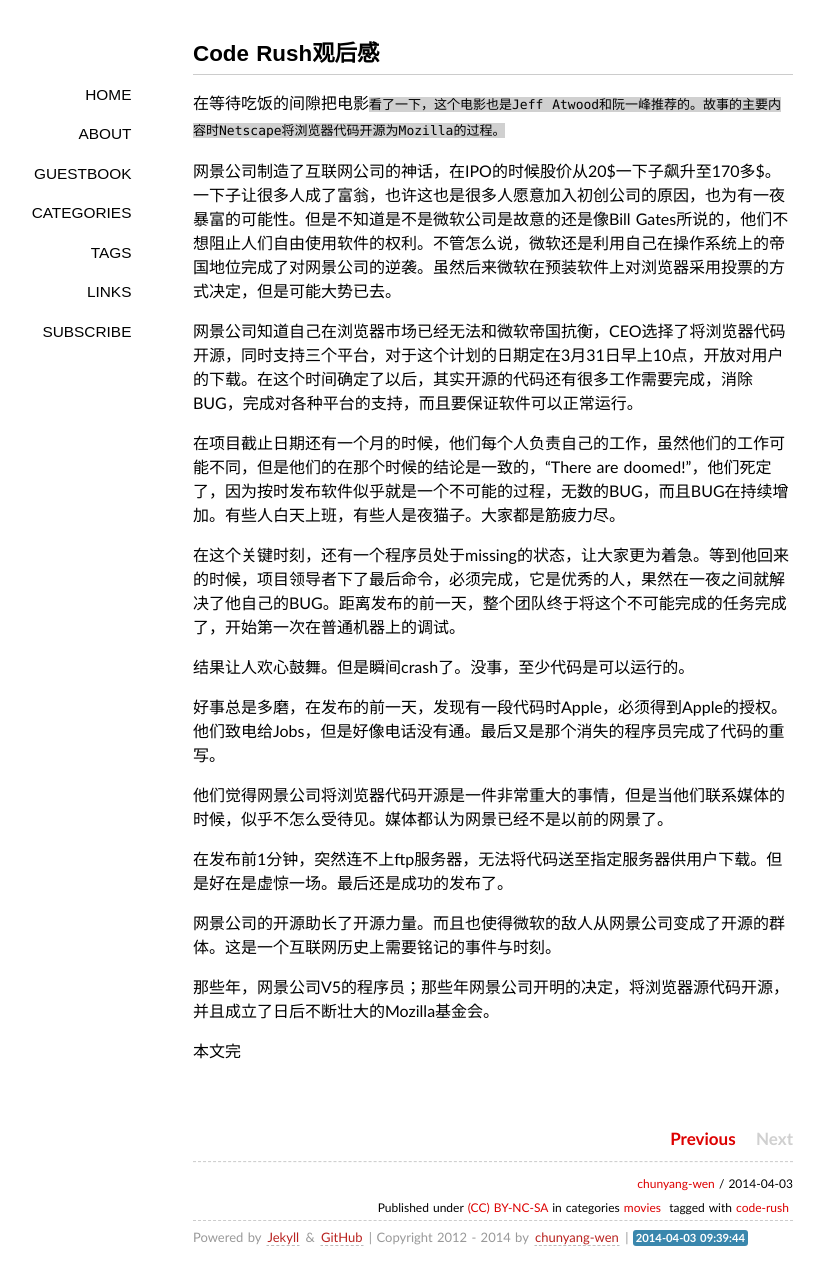
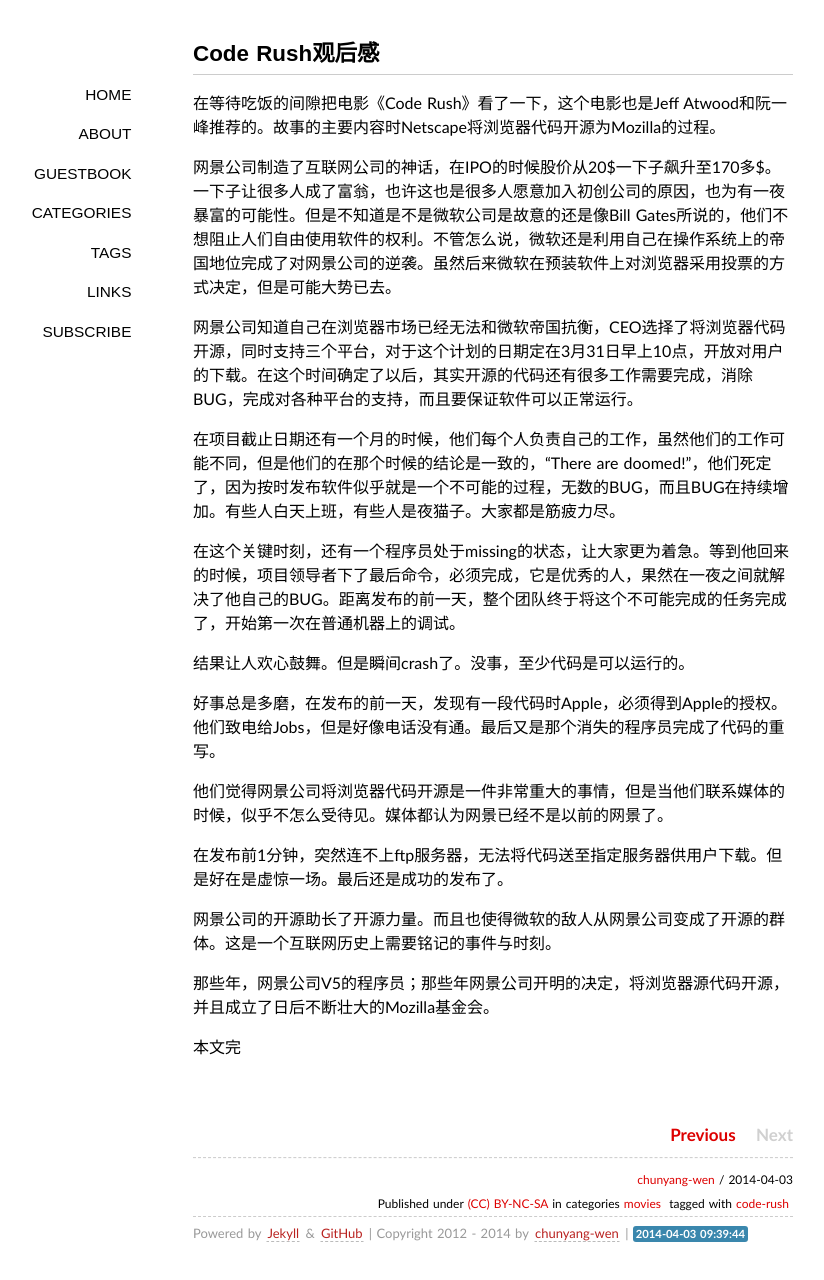
Before and after one commit to chunyang-wen/chunyang-wen.github.io, a Jekyll site: the page built from _posts/2014-04-03-thoughts-of-code-rush.md, in a window 1280 px wide. Shown: the whole page, without its empty margins (147-971 px from the left). Built offline with Jekyll 4.4.1, drawn with Linux system fonts in a browser that asks for light colours; some web fonts are replaced; Markdown is read by kramdown in place of the engine named in the settings; comment, search, counter and statistics services are not loaded.

Commit message:
Change < to 《

```diff
--- a/_posts/2014-04-03-thoughts-of-code-rush.md
+++ b/_posts/2014-04-03-thoughts-of-code-rush.md
@@ -7,7 +7,7 @@
 - code-rush
 ---
 
-在等待吃饭的间隙把电影<Code Rush>看了一下，这个电影也是Jeff Atwood和阮一峰推荐的。故事的主要内容时Netscape将浏览器代码开源为Mozilla的过程。
+在等待吃饭的间隙把电影《Code Rush》看了一下，这个电影也是Jeff Atwood和阮一峰推荐的。故事的主要内容时Netscape将浏览器代码开源为Mozilla的过程。
 
 网景公司制造了互联网公司的神话，在IPO的时候股价从20$一下子飙升至170多$。一下子让很多人成了富翁，也许这也是很多人愿意加入初创公司的原因，也为有一夜暴富的可能性。但是不知道是不是微软公司是故意的还是像Bill Gates所说的，他们不想阻止人们自由使用软件的权利。不管怎么说，微软还是利用自己在操作系统上的帝国地位完成了对网景公司的逆袭。虽然后来微软在预装软件上对浏览器采用投票的方式决定，但是可能大势已去。
 
```
